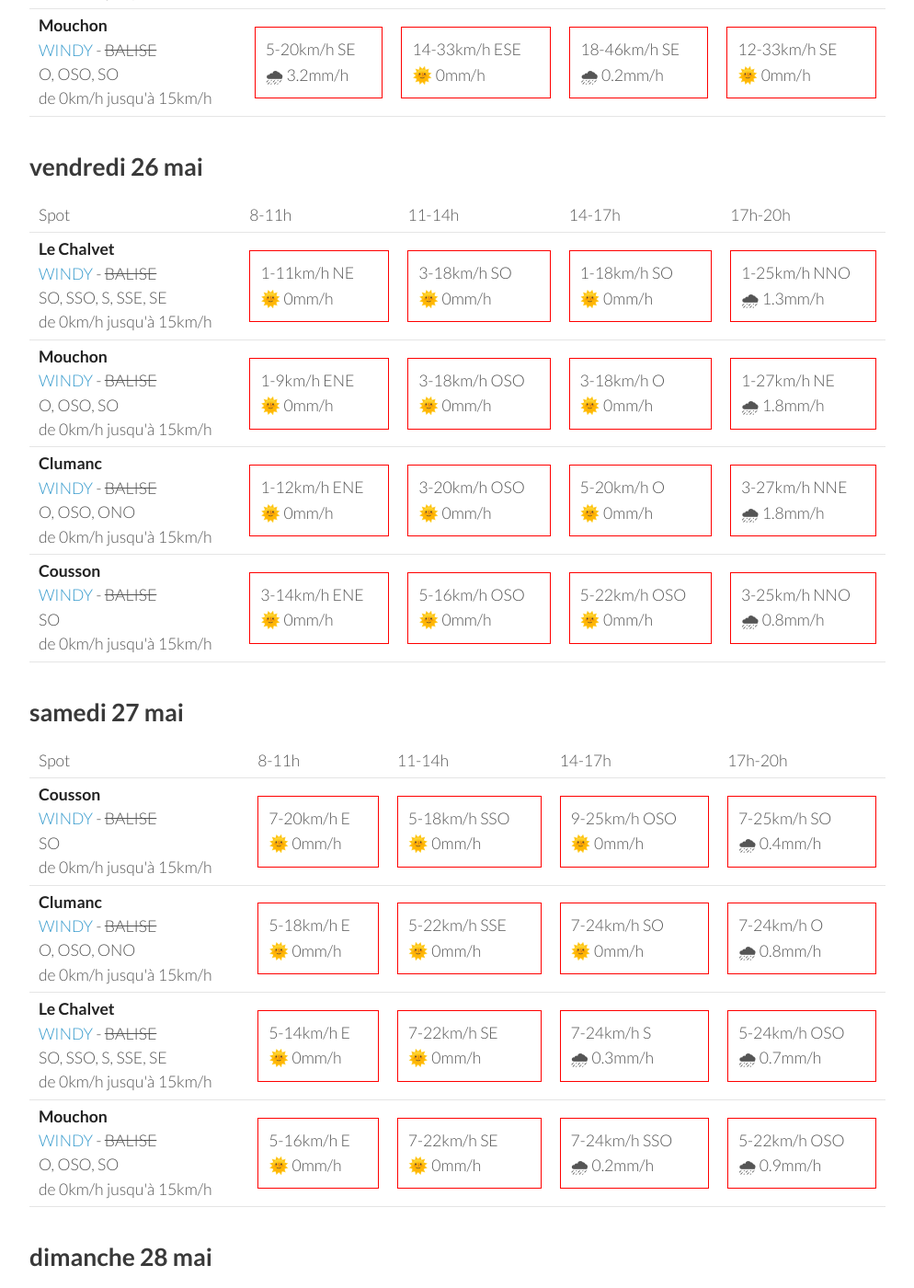
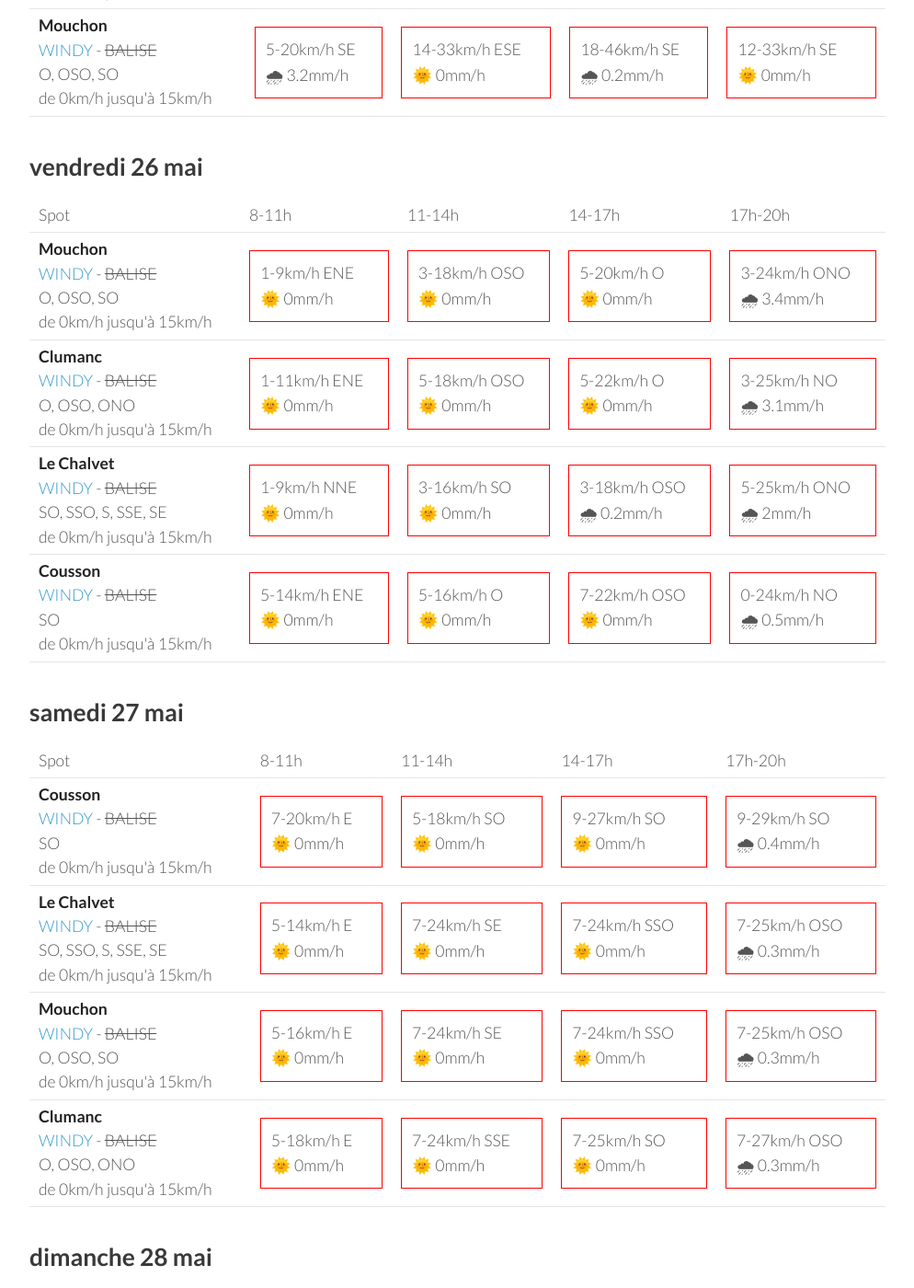
Before and after one commit to parapente-dans-le-nord/parapente-dans-le-nord.github.io, a Jekyll site: the page built from saint_andre.markdown, in a window 1280 px wide and 1400 px high, scrolled down 1299 px. Shown: the whole window at 92% size, without its empty margins (26-1020 px from the left). Built offline with Jekyll 4.4.1, drawn with Linux system fonts in a browser that asks for light colours; some of the changed text lies outside the part shown.

Commit message:
update index.markdown

```diff
--- a/saint_andre.markdown
+++ b/saint_andre.markdown
@@ -130,42 +130,42 @@ page mise à jour le mercredi 24 mai 13:36
       <td>17h-20h</td>
     </tr>
 <tr>
-        <td><strong>Le Chalvet</strong><br><a href="https://windy.com/43.979/6.480?43.866,6.480,10,m:eSsaglX">WINDY</a> - <span class="no-balise"> BALISE </span><br> <span class="vent-favorable">SO, SSO, S, SSE, SE</span><br><span class="force-vent">de 0km/h jusqu'à 15km/h</span> </td>
-
-            <td><div class="not-flyable"><p>1-11km/h NE</p><p>🌞 0mm/h</p></div></td>
-            <td><div class="not-flyable"><p>3-18km/h SO</p><p>🌞 0mm/h</p></div></td>
-            <td><div class="not-flyable"><p>1-18km/h SO</p><p>🌞 0mm/h</p></div></td>
-            <td><div class="not-flyable"><p>1-25km/h NNO</p><p>🌧 1.3mm/h</p></div></td>
-
-
-    </tr>
-<tr>
         <td><strong>Mouchon</strong><br><a href="https://windy.com/43.992/6.424?43.878,6.425,10,m:eSuaglR">WINDY</a> - <span class="no-balise"> BALISE </span><br> <span class="vent-favorable">O, OSO, SO</span><br><span class="force-vent">de 0km/h jusqu'à 15km/h</span> </td>
 
             <td><div class="not-flyable"><p>1-9km/h ENE</p><p>🌞 0mm/h</p></div></td>
             <td><div class="not-flyable"><p>3-18km/h OSO</p><p>🌞 0mm/h</p></div></td>
-            <td><div class="not-flyable"><p>3-18km/h O</p><p>🌞 0mm/h</p></div></td>
-            <td><div class="not-flyable"><p>1-27km/h NE</p><p>🌧 1.8mm/h</p></div></td>
+            <td><div class="not-flyable"><p>5-20km/h O</p><p>🌞 0mm/h</p></div></td>
+            <td><div class="not-flyable"><p>3-24km/h ONO</p><p>🌧 3.4mm/h</p></div></td>
 
 
     </tr>
 <tr>
         <td><strong>Clumanc</strong><br><a href="https://windy.com/44.027/6.402?43.914,6.403,10,m:eSxaglP">WINDY</a> - <span class="no-balise"> BALISE </span><br> <span class="vent-favorable">O, OSO, ONO</span><br><span class="force-vent">de 0km/h jusqu'à 15km/h</span> </td>
 
-            <td><div class="not-flyable"><p>1-12km/h ENE</p><p>🌞 0mm/h</p></div></td>
-            <td><div class="not-flyable"><p>3-20km/h OSO</p><p>🌞 0mm/h</p></div></td>
-            <td><div class="not-flyable"><p>5-20km/h O</p><p>🌞 0mm/h</p></div></td>
-            <td><div class="not-flyable"><p>3-27km/h NNE</p><p>🌧 1.8mm/h</p></div></td>
+            <td><div class="not-flyable"><p>1-11km/h ENE</p><p>🌞 0mm/h</p></div></td>
+            <td><div class="not-flyable"><p>5-18km/h OSO</p><p>🌞 0mm/h</p></div></td>
+            <td><div class="not-flyable"><p>5-22km/h O</p><p>🌞 0mm/h</p></div></td>
+            <td><div class="not-flyable"><p>3-25km/h NO</p><p>🌧 3.1mm/h</p></div></td>
+
+
+    </tr>
+<tr>
+        <td><strong>Le Chalvet</strong><br><a href="https://windy.com/43.979/6.480?43.866,6.480,10,m:eSsaglX">WINDY</a> - <span class="no-balise"> BALISE </span><br> <span class="vent-favorable">SO, SSO, S, SSE, SE</span><br><span class="force-vent">de 0km/h jusqu'à 15km/h</span> </td>
+
+            <td><div class="not-flyable"><p>1-9km/h NNE</p><p>🌞 0mm/h</p></div></td>
+            <td><div class="not-flyable"><p>3-16km/h SO</p><p>🌞 0mm/h</p></div></td>
+            <td><div class="not-flyable"><p>3-18km/h OSO</p><p>🌧 0.2mm/h</p></div></td>
+            <td><div class="not-flyable"><p>5-25km/h ONO</p><p>🌧 2mm/h</p></div></td>
 
 
     </tr>
 <tr>
         <td><strong>Cousson</strong><br><a href="https://windy.com/44.054/6.240?43.940,6.241,10,m:eSAaglz">WINDY</a> - <span class="no-balise"> BALISE </span><br> <span class="vent-favorable">SO</span><br><span class="force-vent">de 0km/h jusqu'à 15km/h</span> </td>
 
-            <td><div class="not-flyable"><p>3-14km/h ENE</p><p>🌞 0mm/h</p></div></td>
-            <td><div class="not-flyable"><p>5-16km/h OSO</p><p>🌞 0mm/h</p></div></td>
-            <td><div class="not-flyable"><p>5-22km/h OSO</p><p>🌞 0mm/h</p></div></td>
-            <td><div class="not-flyable"><p>3-25km/h NNO</p><p>🌧 0.8mm/h</p></div></td>
+            <td><div class="not-flyable"><p>5-14km/h ENE</p><p>🌞 0mm/h</p></div></td>
+            <td><div class="not-flyable"><p>5-16km/h O</p><p>🌞 0mm/h</p></div></td>
+            <td><div class="not-flyable"><p>7-22km/h OSO</p><p>🌞 0mm/h</p></div></td>
+            <td><div class="not-flyable"><p>0-24km/h NO</p><p>🌧 0.5mm/h</p></div></td>
 
 
     </tr>
@@ -189,9 +189,29 @@ page mise à jour le mercredi 24 mai 13:36
         <td><strong>Cousson</strong><br><a href="https://windy.com/44.054/6.240?43.940,6.241,10,m:eSAaglz">WINDY</a> - <span class="no-balise"> BALISE </span><br> <span class="vent-favorable">SO</span><br><span class="force-vent">de 0km/h jusqu'à 15km/h</span> </td>
 
             <td><div class="not-flyable"><p>7-20km/h E</p><p>🌞 0mm/h</p></div></td>
-            <td><div class="not-flyable"><p>5-18km/h SSO</p><p>🌞 0mm/h</p></div></td>
-            <td><div class="not-flyable"><p>9-25km/h OSO</p><p>🌞 0mm/h</p></div></td>
-            <td><div class="not-flyable"><p>7-25km/h SO</p><p>🌧 0.4mm/h</p></div></td>
+            <td><div class="not-flyable"><p>5-18km/h SO</p><p>🌞 0mm/h</p></div></td>
+            <td><div class="not-flyable"><p>9-27km/h SO</p><p>🌞 0mm/h</p></div></td>
+            <td><div class="not-flyable"><p>9-29km/h SO</p><p>🌧 0.4mm/h</p></div></td>
+
+
+    </tr>
+<tr>
+        <td><strong>Le Chalvet</strong><br><a href="https://windy.com/43.979/6.480?43.866,6.480,10,m:eSsaglX">WINDY</a> - <span class="no-balise"> BALISE </span><br> <span class="vent-favorable">SO, SSO, S, SSE, SE</span><br><span class="force-vent">de 0km/h jusqu'à 15km/h</span> </td>
+
+            <td><div class="not-flyable"><p>5-14km/h E</p><p>🌞 0mm/h</p></div></td>
+            <td><div class="not-flyable"><p>7-24km/h SE</p><p>🌞 0mm/h</p></div></td>
+            <td><div class="not-flyable"><p>7-24km/h SSO</p><p>🌞 0mm/h</p></div></td>
+            <td><div class="not-flyable"><p>7-25km/h OSO</p><p>🌧 0.3mm/h</p></div></td>
+
+
+    </tr>
+<tr>
+        <td><strong>Mouchon</strong><br><a href="https://windy.com/43.992/6.424?43.878,6.425,10,m:eSuaglR">WINDY</a> - <span class="no-balise"> BALISE </span><br> <span class="vent-favorable">O, OSO, SO</span><br><span class="force-vent">de 0km/h jusqu'à 15km/h</span> </td>
+
+            <td><div class="not-flyable"><p>5-16km/h E</p><p>🌞 0mm/h</p></div></td>
+            <td><div class="not-flyable"><p>7-24km/h SE</p><p>🌞 0mm/h</p></div></td>
+            <td><div class="not-flyable"><p>7-24km/h SSO</p><p>🌞 0mm/h</p></div></td>
+            <td><div class="not-flyable"><p>7-25km/h OSO</p><p>🌧 0.3mm/h</p></div></td>
 
 
     </tr>
@@ -199,29 +219,9 @@ page mise à jour le mercredi 24 mai 13:36
         <td><strong>Clumanc</strong><br><a href="https://windy.com/44.027/6.402?43.914,6.403,10,m:eSxaglP">WINDY</a> - <span class="no-balise"> BALISE </span><br> <span class="vent-favorable">O, OSO, ONO</span><br><span class="force-vent">de 0km/h jusqu'à 15km/h</span> </td>
 
             <td><div class="not-flyable"><p>5-18km/h E</p><p>🌞 0mm/h</p></div></td>
-            <td><div class="not-flyable"><p>5-22km/h SSE</p><p>🌞 0mm/h</p></div></td>
-            <td><div class="not-flyable"><p>7-24km/h SO</p><p>🌞 0mm/h</p></div></td>
-            <td><div class="not-flyable"><p>7-24km/h O</p><p>🌧 0.8mm/h</p></div></td>
-
-
-    </tr>
-<tr>
-        <td><strong>Le Chalvet</strong><br><a href="https://windy.com/43.979/6.480?43.866,6.480,10,m:eSsaglX">WINDY</a> - <span class="no-balise"> BALISE </span><br> <span class="vent-favorable">SO, SSO, S, SSE, SE</span><br><span class="force-vent">de 0km/h jusqu'à 15km/h</span> </td>
-
-            <td><div class="not-flyable"><p>5-14km/h E</p><p>🌞 0mm/h</p></div></td>
-            <td><div class="not-flyable"><p>7-22km/h SE</p><p>🌞 0mm/h</p></div></td>
-            <td><div class="not-flyable"><p>7-24km/h S</p><p>🌧 0.3mm/h</p></div></td>
-            <td><div class="not-flyable"><p>5-24km/h OSO</p><p>🌧 0.7mm/h</p></div></td>
-
-
-    </tr>
-<tr>
-        <td><strong>Mouchon</strong><br><a href="https://windy.com/43.992/6.424?43.878,6.425,10,m:eSuaglR">WINDY</a> - <span class="no-balise"> BALISE </span><br> <span class="vent-favorable">O, OSO, SO</span><br><span class="force-vent">de 0km/h jusqu'à 15km/h</span> </td>
-
-            <td><div class="not-flyable"><p>5-16km/h E</p><p>🌞 0mm/h</p></div></td>
-            <td><div class="not-flyable"><p>7-22km/h SE</p><p>🌞 0mm/h</p></div></td>
-            <td><div class="not-flyable"><p>7-24km/h SSO</p><p>🌧 0.2mm/h</p></div></td>
-            <td><div class="not-flyable"><p>5-22km/h OSO</p><p>🌧 0.9mm/h</p></div></td>
+            <td><div class="not-flyable"><p>7-24km/h SSE</p><p>🌞 0mm/h</p></div></td>
+            <td><div class="not-flyable"><p>7-25km/h SO</p><p>🌞 0mm/h</p></div></td>
+            <td><div class="not-flyable"><p>7-27km/h OSO</p><p>🌧 0.3mm/h</p></div></td>
 
 
     </tr>
```
Also changed, not shown: other parts of saint_andre.markdown (+1 -1 lines).
